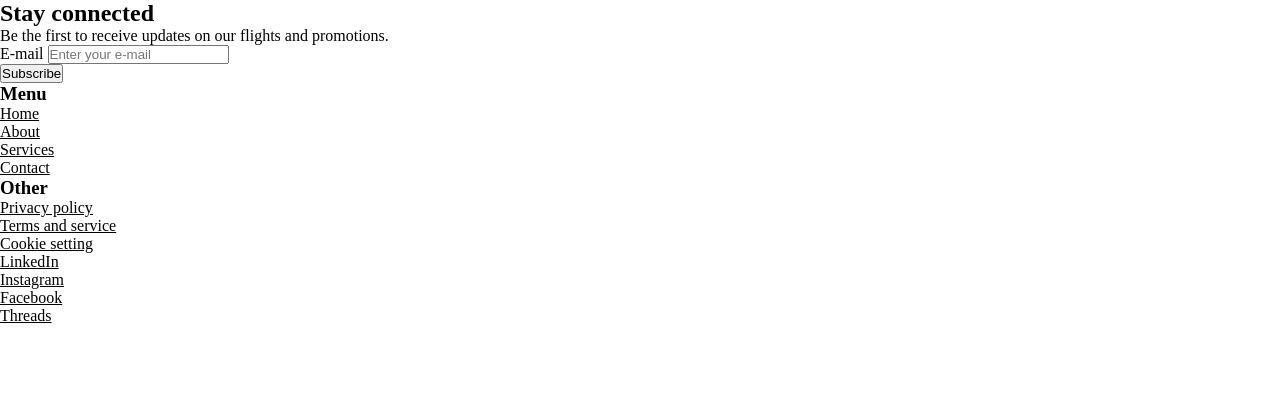
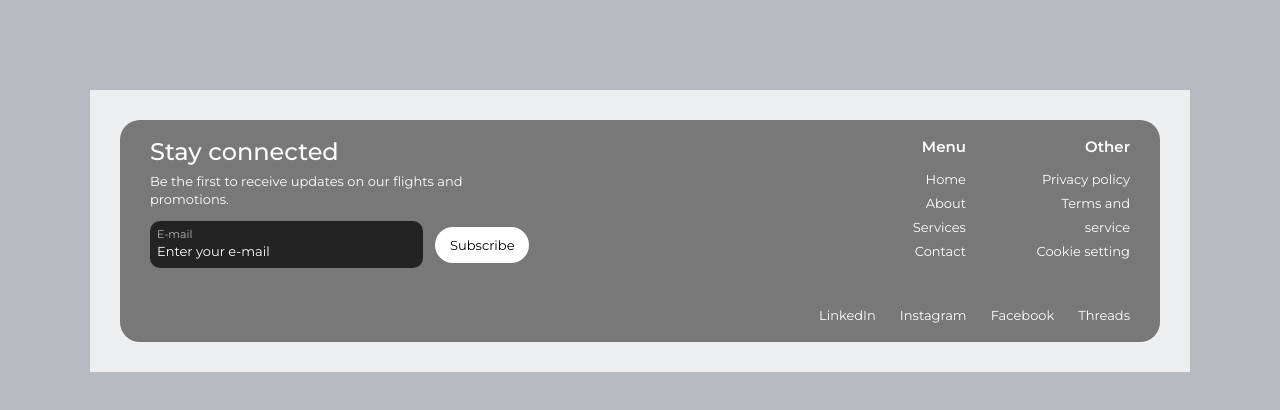
Before and after one commit to 0lcas0/exercice-en-continue, a website built with Parcel: page ex7/src/index.html in a window 1280 px wide. Built offline with nearby package versions, Linux system fonts and the light colour scheme.

Commit message:
confection du csss

```diff
--- a/ex7/src/css/main.css
+++ b/ex7/src/css/main.css
@@ -1,3 +1,16 @@
+:root {
+  --color-page-bg: #b5bac0;
+  --color-footer-bg: #eceef0;
+  --color-footer-container-bg: #777877;
+  --color-input-bg: #232323;
+  --color-white: #ffffff;
+  --color-black: #000000;
+  --color-label: #b8b8b8;
+  --color-button-hover: #e3e3e3;
+
+  --font-family: "Montserrat", sans-serif;
+}
+
 * {
   box-sizing: border-box;
   margin: 0;
@@ -12,3 +25,149 @@ img,
 video {
   display: block;
 }
+
+body {
+  margin: 0;
+  padding: 90px;
+  background-color: var(--color-page-bg);
+  font-family: var(--font-family);
+  font-size: 16px;
+}
+
+h2, h3, p, ul {
+  margin: 0;
+  padding: 0;
+}
+
+ul {
+  list-style: none;
+}
+
+.button {
+  padding: 10px 15px;
+  border: none;
+  font-family: var(--font-family);
+  font-size: 13px;
+  cursor: pointer;
+}
+
+.button--secondary {
+  background-color: var(--color-white);
+  color: var(--color-black);
+  border-radius: 20px;
+}
+
+.button--secondary:hover {
+  background-color: var(--color-button-hover);
+}
+
+.footer {
+  width: fit-content;
+  padding: 30px;
+  background-color: var(--color-footer-bg);
+  color: var(--color-white);
+}
+
+.footer__container {
+  display: flex;
+  flex-direction: column;
+  gap: 35px;
+  padding: 18px 30px 15px;
+  background-color: var(--color-footer-container-bg);
+  border-radius: 20px;
+}
+
+.footer__top {
+  display: flex;
+  justify-content: space-between;
+  gap: 370px;
+}
+
+.footer__title {
+  font-size: 1.5em;
+  font-weight: 500;
+  line-height: 1.2;
+}
+
+.footer__text {
+  margin-top: 5px;
+  font-size: 13px;
+  line-height: 1.4;
+}
+
+.footer__form {
+  display: flex;
+  align-items: center;
+  gap: 12px;
+  margin-top: 13px;
+}
+
+.field {
+  width: 273px;
+  padding: 6px 7px;
+  background-color: var(--color-input-bg);
+  border-radius: 10px;
+}
+
+.field:focus-within {
+  outline: 2px solid var(--color-white);
+}
+
+.field__label {
+  display: block;
+  font-size: 11px;
+  line-height: 1.3;
+  color: var(--color-label);
+}
+
+.field__input {
+  width: 100%;
+  padding: 0;
+  border: none;
+  outline: none;
+  background: transparent;
+  font-family: var(--font-family);
+  font-size: 13px;
+  line-height: 1.5;
+  color: var(--color-white);
+}
+
+.field__input::placeholder {
+  color: var(--color-white);
+  opacity: 1;
+}
+
+.footer__navs {
+  display: flex;
+  gap: 48px;
+  text-align: right;
+}
+
+.footer__nav-title {
+  margin-bottom: 11px;
+  font-size: 15px;
+  font-weight: 600;
+  line-height: 1.2;
+}
+
+.footer__list {
+  display: flex;
+  flex-direction: column;
+}
+
+.footer__list--row {
+  flex-direction: row;
+  justify-content: flex-end;
+  gap: 24px;
+}
+
+.footer__link {
+  font-size: 13px;
+  line-height: 1.85;
+  color: var(--color-white);
+  text-decoration: none;
+}
+
+.footer__link:hover {
+  text-decoration: underline;
+}
```
